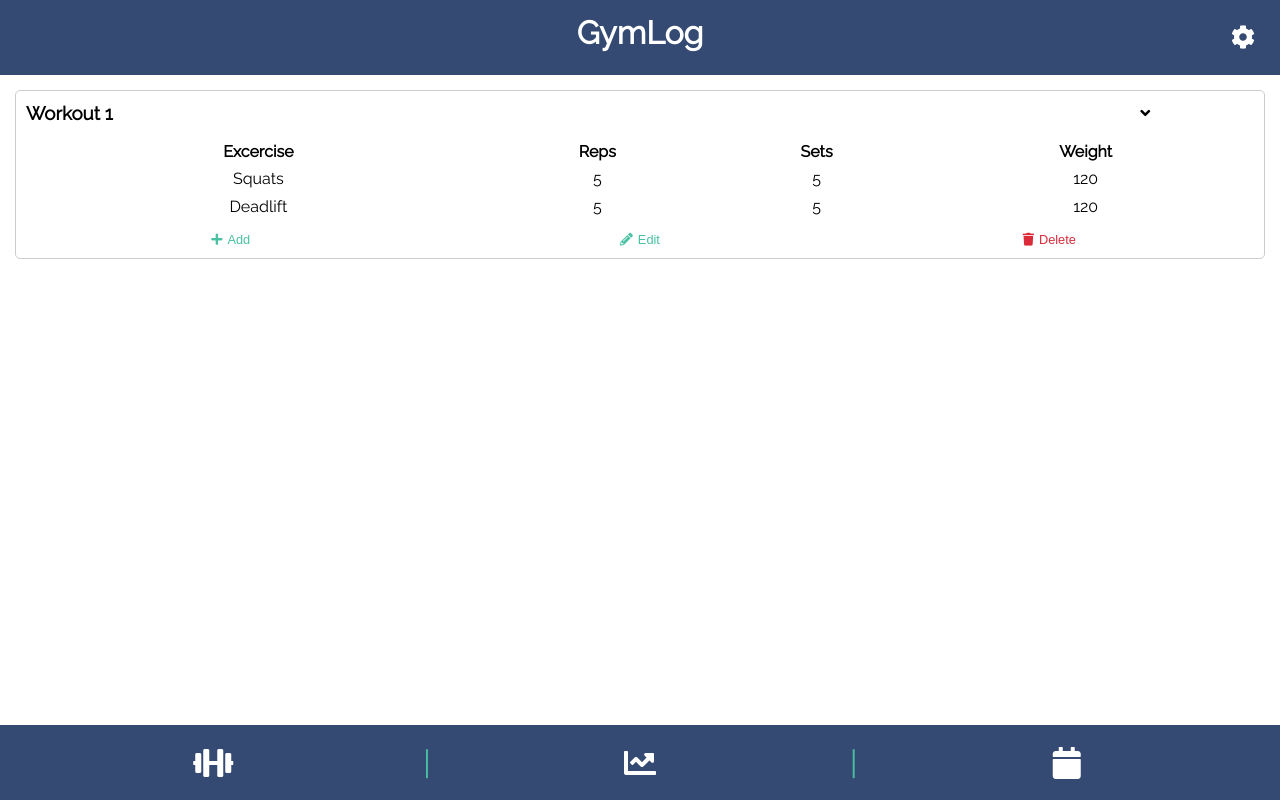
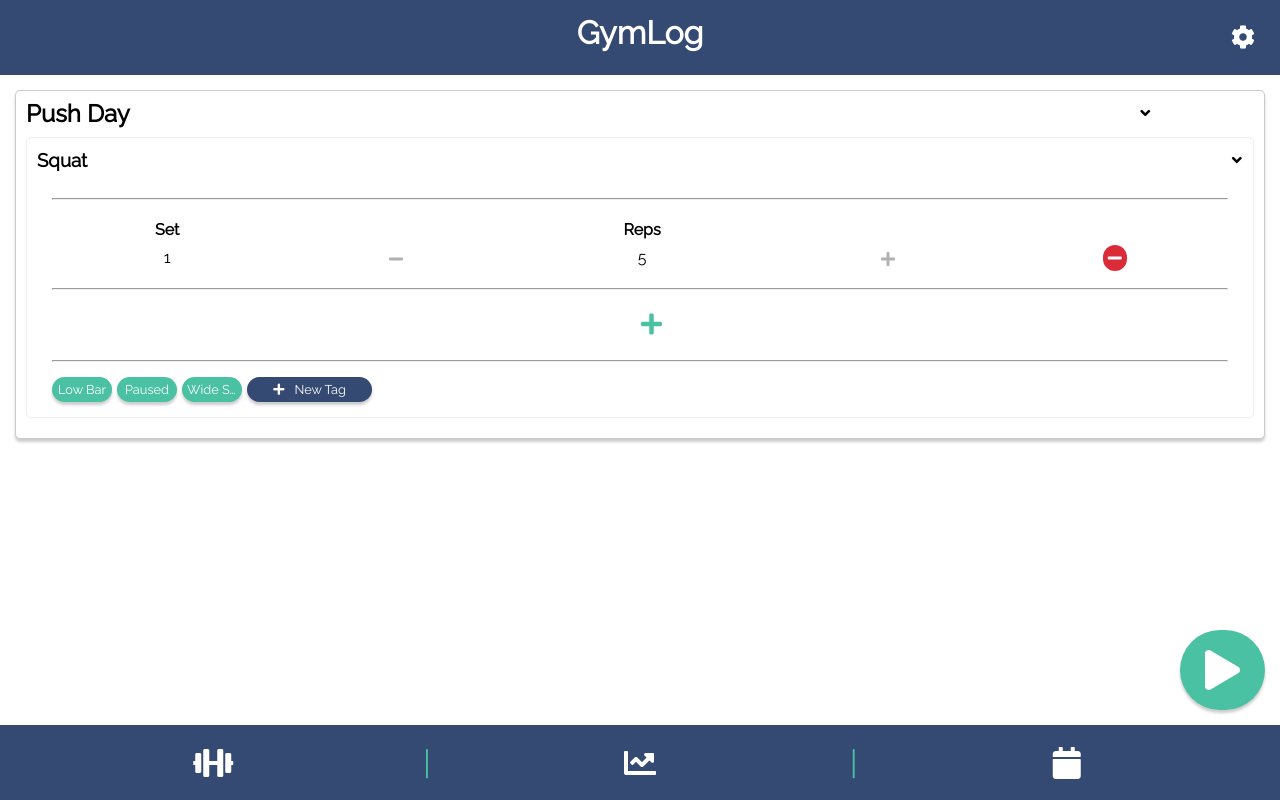
Before and after one commit to jameswilky/gymlog, a React (Create React App) app: page / in a window 1280 px wide. Built offline with nearby package versions, Linux system fonts and the light colour scheme.

Commit message:
Added Exercise components

```diff
--- a/src/App.css
+++ b/src/App.css
@@ -15,6 +15,7 @@ html {
   --secondary: #49c1a2;
   --secondary-dark: #37a08e;
   --danger: #db2b39;
+  --shadow: 0 3px 3px 0 rgba(0, 0, 0, 0.2);
 }
 
 /* TIPS NOTES */
@@ -86,6 +87,19 @@ content = grid itself
   overflow: auto;
 }
 
+/* Main Button*/
+.content__add {
+  position: absolute;
+  right: 15px;
+  bottom: 15px;
+  font-size: 2.5em;
+  color: white;
+  background-color: var(--secondary);
+  border-radius: 90px;
+  padding: 20px 25px 20px 25px;
+  box-shadow: var(--shadow);
+}
+
 .container {
 }
 
@@ -95,6 +109,8 @@ content = grid itself
   border: 1px solid #cccccc;
   border-radius: 5px;
   margin: 15px;
+  background-color: #fff;
+  box-shadow: var(--shadow);
 }
 
 .card__header {
@@ -110,12 +126,12 @@ tbody {
 }
 
 .card__body {
-  padding: 10px;
+  padding: 10px 10px 10px 0;
 }
 
 .card__footer {
   display: grid;
-  grid-template-columns: 1fr 1fr 1fr;
+  grid-template-columns: 1fr 1fr;
   margin-right: 10px;
 }
 
--- /dev/null
+++ b/src/components/exercises/Exercise.js
@@ -0,0 +1,92 @@
+import React, { Component } from "react";
+
+import "./exercise.css";
+
+class Exercise extends Component {
+  state = {
+    showExercise: true
+  };
+  render() {
+    const { showExercise } = this.state;
+    return (
+      <div className="exercise__container">
+        <div className="exercise__header">
+          <div>
+            <h3>Squat</h3>
+          </div>
+          {!showExercise ? (
+            <div className="tag__container__header">
+              <div className="tag"> Low Bar</div>
+              <div className="tag"> Paused </div>
+              <div className="tag"> Wide Stance </div>
+
+              <div className="newTag">
+                <i className="fas fa-plus" />
+                New Tag
+              </div>
+            </div>
+          ) : (
+            <div />
+          )}
+
+          <div>
+            <i
+              className="fas fa-angle-down"
+              onClick={() => this.setState({ showExercise: !showExercise })}
+            />
+          </div>
+          <i />
+        </div>
+        {showExercise ? (
+          <div className="exercise__body">
+            <hr />
+            <table>
+              <thead>
+                <tr>
+                  <th>Set</th>
+                  <th />
+                  <th>Reps</th>
+                  <th />
+                </tr>
+              </thead>
+              <tbody>
+                <tr className="rep">
+                  <td> 1 </td>
+                  <td>
+                    <i className="fas fa-minus minusRep" />
+                  </td>
+                  <td> 5</td>
+                  <td>
+                    <i className="fas fa-plus addRep" />
+                  </td>
+                  <td>
+                    <i className="fas fa-minus minusSet" />
+                  </td>
+                </tr>
+              </tbody>
+            </table>
+            <hr />
+
+            <button className="addSet">
+              <i className="fas fa-plus"> </i>
+            </button>
+
+            <hr />
+            <div className="tag__container__body">
+              <div className="tag"> Low Bar</div>
+              <div className="tag"> Paused </div>
+              <div className="tag"> Wide Stance </div>
+
+              <div className="newTag">
+                <i className="fas fa-plus" />
+                New Tag
+              </div>
+            </div>
+          </div>
+        ) : null}
+      </div>
+    );
+  }
+}
+
+export default Exercise;
--- /dev/null
+++ b/src/components/exercises/exercise.css
@@ -0,0 +1,93 @@
+/* Excercise */
+.exercise__header {
+  display: grid;
+  grid-template-columns: 1fr 100fr 1fr;
+  grid-gap: 10px;
+}
+
+.exercise__body hr {
+  margin: 15px;
+}
+
+.tag__container__header {
+  font-size: 0.8em;
+  display: grid;
+  grid-template-columns: repeat(auto-fill, 60px);
+  grid-template-rows: repeat(1, 1fr);
+  column-gap: 5px;
+  justify-content: left;
+  grid-auto-rows: 0;
+  overflow-y: hidden;
+  margin-left: 15px;
+}
+
+.tag__container__body {
+  font-size: 0.8em;
+  display: grid;
+  grid-template-columns: repeat(auto-fill, 60px);
+  column-gap: 5px;
+  justify-content: left;
+  margin-left: 15px;
+}
+
+.tag {
+  background-color: var(--secondary);
+  text-align: center;
+  border-radius: 90px;
+  color: white;
+  box-shadow: var(--shadow);
+  height: 25px;
+  text-overflow: ellipsis;
+  white-space: nowrap;
+  overflow: hidden;
+  margin-bottom: 5px;
+  padding: 0 5px;
+}
+.newTag {
+  background-color: var(--primary);
+  border-radius: 90px;
+  grid-column: span 2;
+  text-align: center;
+  color: #fff;
+  box-shadow: var(--shadow);
+  height: 25px;
+}
+
+.newTag i {
+  margin-right: 10px;
+}
+
+.exercise__container {
+  border: 1px solid #eee;
+  border-radius: 5px;
+  padding: 10px;
+}
+
+.exercise__body .addRep {
+  opacity: 0.3;
+  top: 2px;
+
+  left: -25px;
+  position: relative;
+}
+
+.exercise__body .minusRep {
+  opacity: 0.3;
+  top: 2px;
+  right: -25px;
+  position: relative;
+}
+
+.addSet {
+  text-align: center;
+  margin: 5px 50%;
+  width: 10px;
+  font-size: 1.5em;
+}
+
+.minusSet {
+  color: white;
+  background-color: var(--danger);
+  padding: 5px;
+  border-radius: 90px;
+}
--- a/src/components/layout/Card.js
+++ b/src/components/layout/Card.js
@@ -6,12 +6,13 @@ class Card extends Component {
 
   render() {
     const { showCard } = this.state;
+    const { header, icon } = this.props;
 
     return (
       <div className="card">
         <div className="card__header">
           <div>
-            <h3>Workout 1</h3>
+            <h3>{header}</h3>
           </div>
           <div>
             <i
@@ -24,7 +25,7 @@ class Card extends Component {
         {showCard ? (
           <React.Fragment>
             <div className="card__body">
-              <table>
+              {/* <table>
                 <thead>
                   <th> Excercise</th>
                   <th> Reps </th>
@@ -45,7 +46,7 @@ class Card extends Component {
                     <td> 120 </td>
                   </tr>
                 </tbody>
-              </table>
+              </table> */}
             </div>
             <div className="card__footer">
               <button className="card__Add">
--- a/src/components/layout/Content.js
+++ b/src/components/layout/Content.js
@@ -1,13 +1,16 @@
 import React, { Component } from "react";
 
-import Card from "./Card";
+import Workout from "../workouts/Workout";
 
 class Content extends Component {
   render() {
     return (
       <div className="content">
         <div className="container">
-          <Card />
+          <Workout />
+        </div>
+        <div className="content__add ">
+          <i className="fas fa-play" />
         </div>
       </div>
     );
--- a/src/components/workouts/Workout.js
+++ b/src/components/workouts/Workout.js
@@ -0,0 +1,42 @@
+import React, { Component } from "react";
+
+import Exercises from "../exercises/Exercise";
+import Exercise from "../exercises/Exercise";
+
+class Workout extends Component {
+  state = {
+    showCard: true // set to false on deploy
+  };
+
+  render() {
+    const { showCard } = this.state;
+
+    return (
+      <div className="card">
+        <div className="card__header">
+          <div>
+            <h2>Push Day</h2>
+          </div>
+          <div>
+            <i
+              className="fas fa-angle-down"
+              onClick={() => this.setState({ showCard: !showCard })}
+            />
+          </div>
+        </div>
+
+        {showCard ? (
+          <React.Fragment>
+            <div className="card__body">
+              <Exercises>
+                <Exercise />
+              </Exercises>
+            </div>
+          </React.Fragment>
+        ) : null}
+      </div>
+    );
+  }
+}
+
+export default Workout;
```
Also changed, not shown: src/components/exercises/Exercises.js (added, +10 -0 lines).
